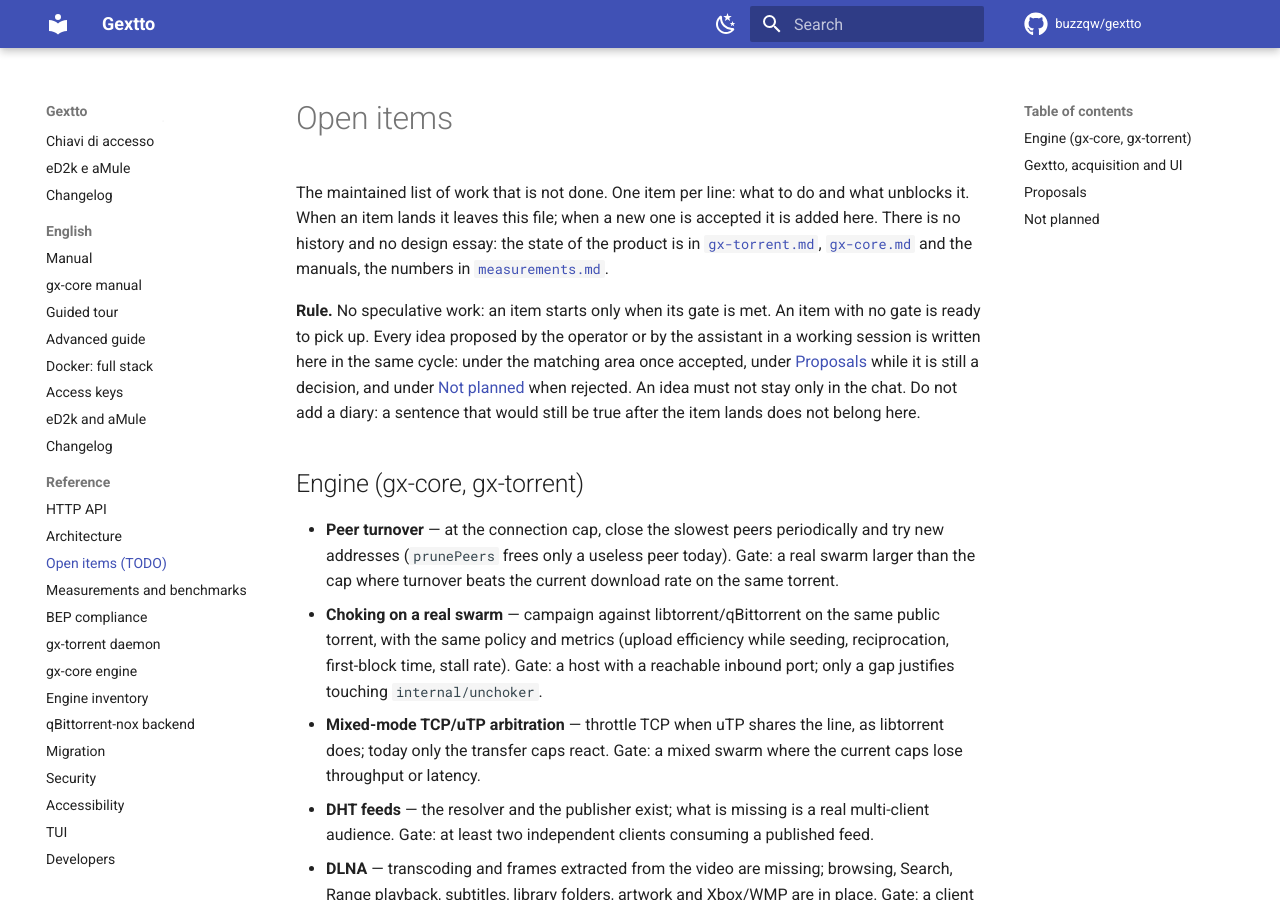
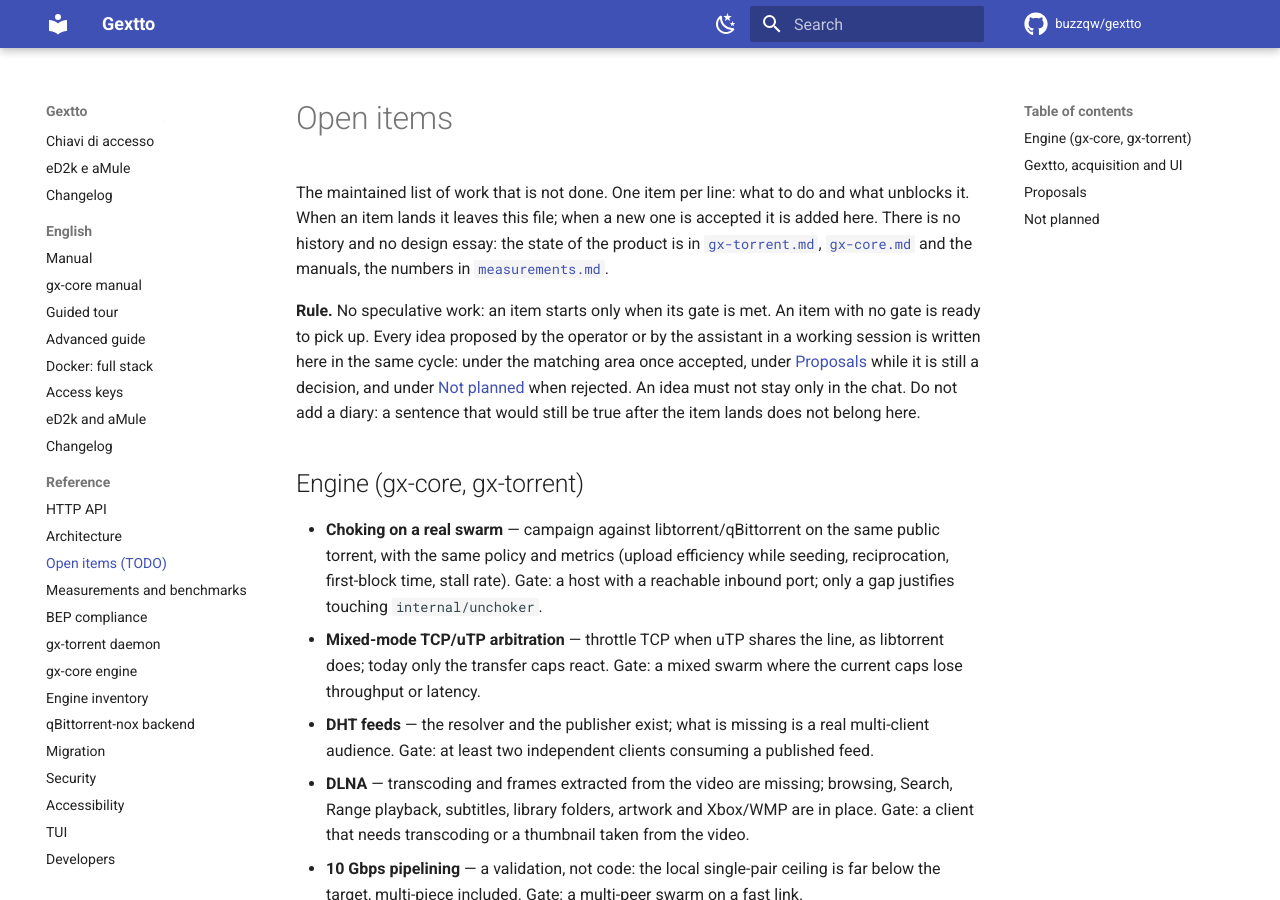
Before and after one commit to buzzqw/gextto, an MkDocs documentation site: the page built from docs/todo.md, in a window 1280 px wide and 900 px high. Built offline with MkDocs 1.6.1 and Material for MkDocs 9.7.7, drawn with Linux system fonts in a browser that asks for light colours; comment, search, counter and statistics services are not loaded.

Commit message:
docs: close the peer turnover with its real-swarm measurement

```diff
--- a/docs/todo.md
+++ b/docs/todo.md
@@ -16,10 +16,6 @@ here.
 
 ## Engine (gx-core, gx-torrent)
 
-- **Peer turnover** — at the connection cap, close the slowest peers periodically and
-  try new addresses (`prunePeers` frees only a useless peer today). Gate: a real swarm
-  larger than the cap where turnover beats the current download rate on the same
-  torrent.
 - **Choking on a real swarm** — campaign against libtorrent/qBittorrent on the same
   public torrent, with the same policy and metrics (upload efficiency while seeding,
   reciprocation, first-block time, stall rate). Gate: a host with a reachable inbound
```
Also changed, not shown: docs/measurements.md (+1 -0 lines).
